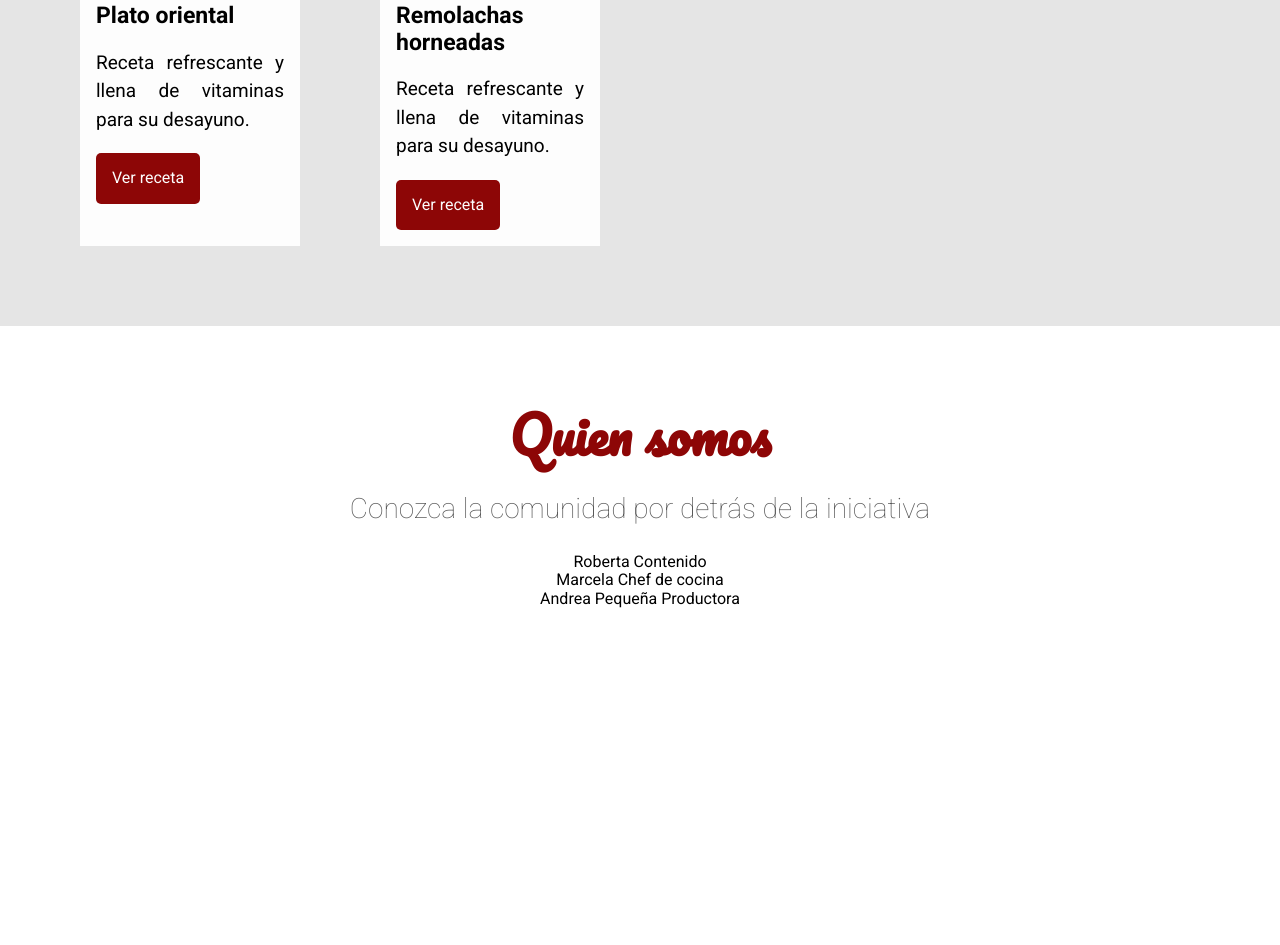
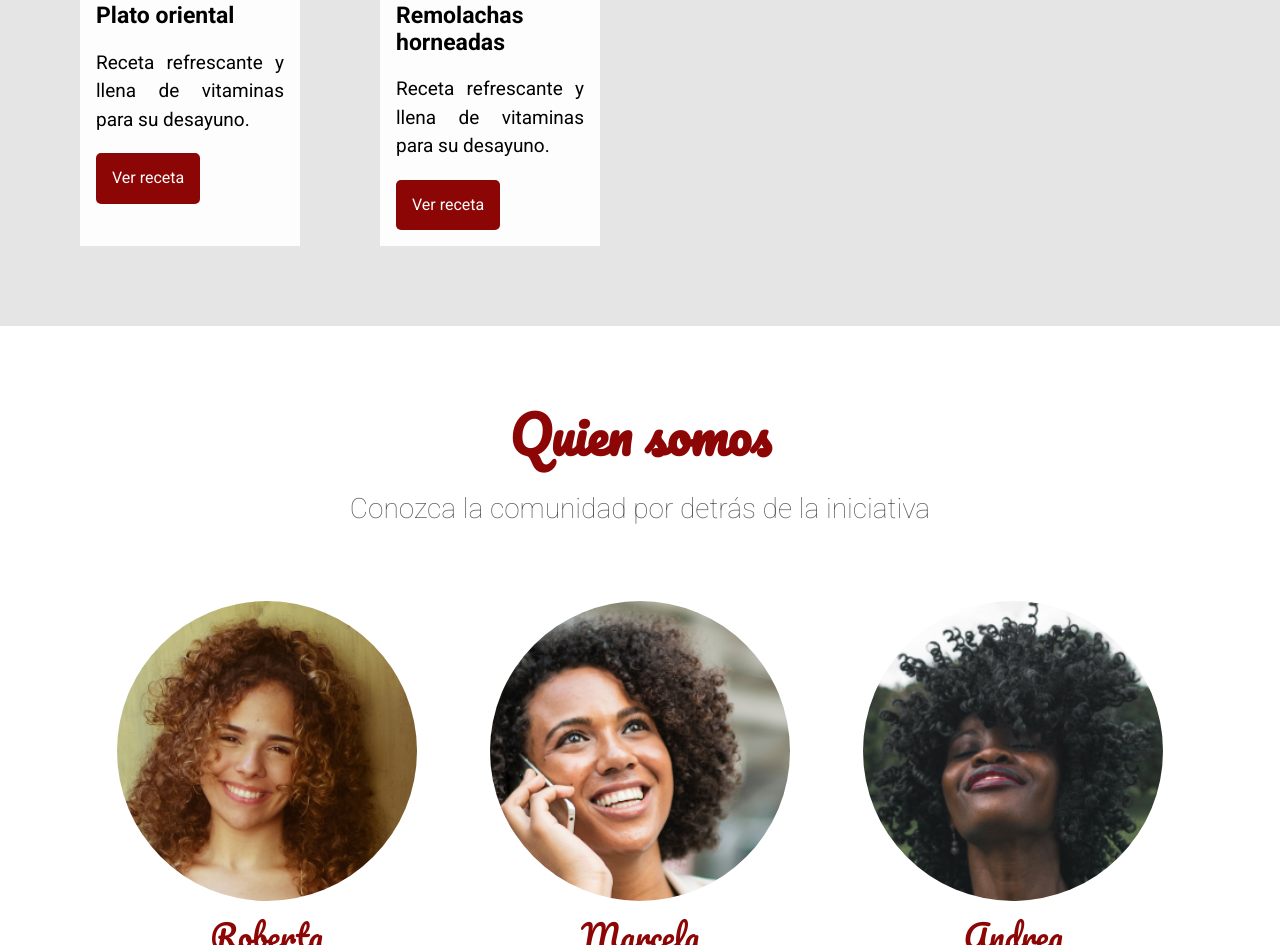
Before and after one commit to bettelgeuxe/arquitecturacssoracle, a plain HTML site: page index.html in a window 1280 px wide. Shown: the part 1855-2800 px from the top of the page. Before the commit the page ends 2543 px from the top, so only its background shows below. Drawn offline with Linux system fonts and the light colour scheme.

Commit message:
footer y personas

```diff
--- a/assets/css/cabecera.css
+++ b/assets/css/cabecera.css
@@ -7,3 +7,17 @@
     padding-right: 2rem;
 
 }
+
+@media screen and (min-width: 0) {
+    .cabecera{
+        justify-content: center;
+        padding: 0 1rem;
+    }
+}
+
+@media screen and (min-width: 768px) {
+    .cabecera{
+        justify-content: space-between;
+        padding: 0 5rem;
+    }
+}
--- /dev/null
+++ b/assets/css/personas.css
@@ -0,0 +1,10 @@
+.persona{
+    display: flex;
+    flex-direction: column;
+}
+
+.personas{
+    display: flex;
+    padding-top: 3rem;
+    justify-content: space-around;
+}
--- /dev/null
+++ b/assets/css/personas/persona-funcion.css
@@ -0,0 +1,5 @@
+.persona__funcion{
+    text-transform: lowercase;
+    color: #595959;
+    font-size: 1.25rem;
+}
--- /dev/null
+++ b/assets/css/personas/persona-imagen.css
@@ -0,0 +1,20 @@
+.persona__imagen--roberta{
+    background: url("../../img/personas/roberta.jpg");
+}
+
+.persona__imagen--marcela{
+    background: url("../../img/personas/marcela.jpg");
+}
+
+.persona__imagen--andrea{
+    background: url("../../img/personas/andrea.jpg");
+}
+
+.persona__imagen{
+    background-size: cover;
+    height: 300px;
+    background-position: center;
+    width: 300px;
+    background-repeat: no-repeat;
+    border-radius: 100%;
+}
--- /dev/null
+++ b/assets/css/personas/persona-nombre.css
@@ -0,0 +1,7 @@
+.persona__nombre{
+    margin: 1rem 0;
+    font-family: Pacifico, cursive;
+    font-size: 2rem;
+    color: #8d0606;
+
+}
--- /dev/null
+++ b/assets/css/pie-de-pagina.css
@@ -0,0 +1,9 @@
+.pie-de-pagina{
+    background: #bfbfbf;
+    color: #fdfdfd;
+    text-align: right;
+    padding: 1.5625rem 5rem;
+    text-transform: lowercase;
+
+
+}
--- a/index.html
+++ b/index.html
@@ -28,6 +28,11 @@
         <link rel="stylesheet" href="assets/css/quienesSomos/quienesSomos.css">
         <link rel="stylesheet" href="assets/css/quienesSomos/quienesSomos-titulo.css">
         <link rel="stylesheet" href="assets/css/quienesSomos/quienesSomos-descripcion.css">
+        <link rel="stylesheet" href="assets/css/personas.css">
+        <link rel="stylesheet" href="assets/css/personas/persona-nombre.css">
+        <link rel="stylesheet" href="assets/css/personas/persona-imagen.css">
+        <link rel="stylesheet" href="assets/css/personas/persona-funcion.css">
+        <link rel="stylesheet" href="assets/css/pie-de-pagina.css">
 
 
     </head>
@@ -123,4 +128,7 @@
         </div>
     </section>
     </body>
+    <footer class="pie-de-pagina">
+        Contacto: ejemplo@email.com
+    </footer>
 </html>
```
Also changed, not shown: assets/css/logo.css (added).
